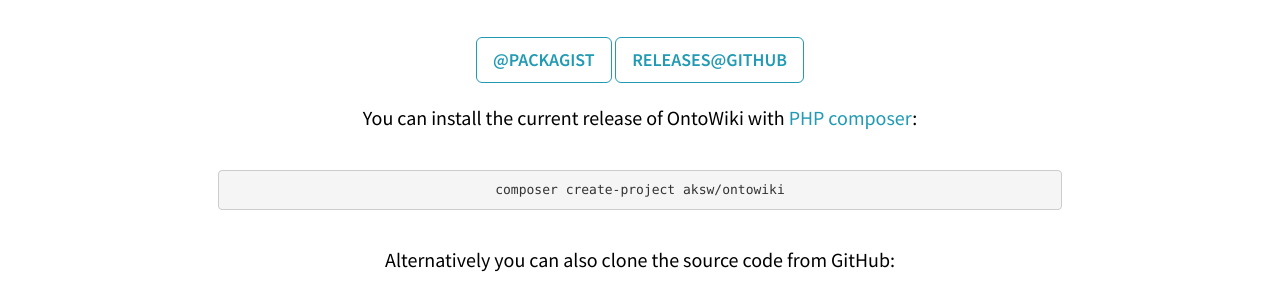
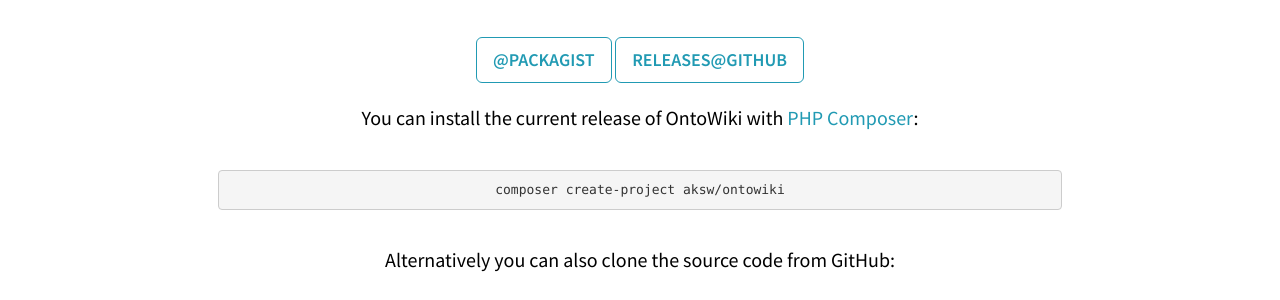
Before and after one commit to AKSW/ontowiki.net, a Jekyll site: the page built from index.html, in a window 1280 px wide and 900 px high, scrolled down 3384 px. Shown: the part 154-454 px from the top of the window. Built offline with Jekyll 4.4.1, drawn with Linux system fonts in a browser that asks for light colours.

Commit message:
Fix spelling of composer

```diff
--- a/_includes/download.html
+++ b/_includes/download.html
@@ -5,7 +5,7 @@
                 <h2>Download OntoWiki</h2>
                     <a href="https://packagist.org/packages/aksw/ontowiki" class="btn btn-default btn-lg">@packagist</a>
                     <a href="https://github.com/AKSW/OntoWiki/releases" class="btn btn-default btn-lg">releases@github</a>
-                <p style="margin-top: 1em">You can install the current release of OntoWiki with <a href="http://getcomposer.org/">PHP composer</a>:
+                <p style="margin-top: 1em">You can install the current release of OntoWiki with <a href="http://getcomposer.org/">PHP Composer</a>:
                     <pre>composer create-project aksw/ontowiki</pre></p>
                 <p>Alternatively you can also clone the source code from GitHub:
                     <pre>git clone -b master https://github.com/AKSW/OntoWiki.git</pre>
```
